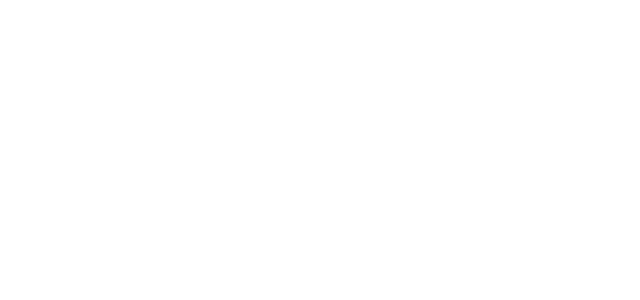
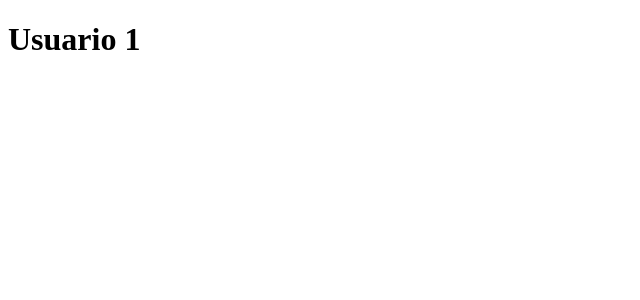
Before and after one commit to caiosfg/to-com-sede, a Nuxt app in the folder client/: page /users/1 in a window 1280 px wide. Before the commit this address had no page. Shown: the top 300 px of the page, without its empty margins (0-640 px from the left). Built offline with nearby package versions, Linux system fonts and the light colour scheme.

Commit message:
algumas rotas

```diff
--- /dev/null
+++ b/client/pages/users/_id.vue
@@ -0,0 +1,3 @@
+<template>
+    <h1>Usuario {{ $route.params.id }} </h1>
+</template>
--- /dev/null
+++ b/client/pages/users/index.vue
@@ -0,0 +1,3 @@
+<template>
+    <h1>Usuarios</h1>
+</template>
```
